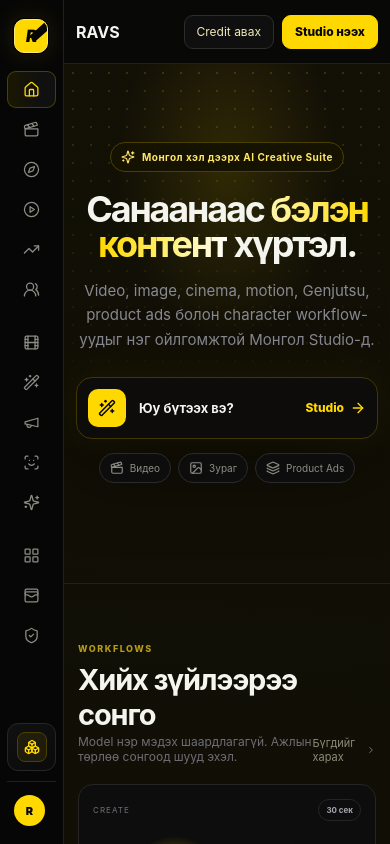
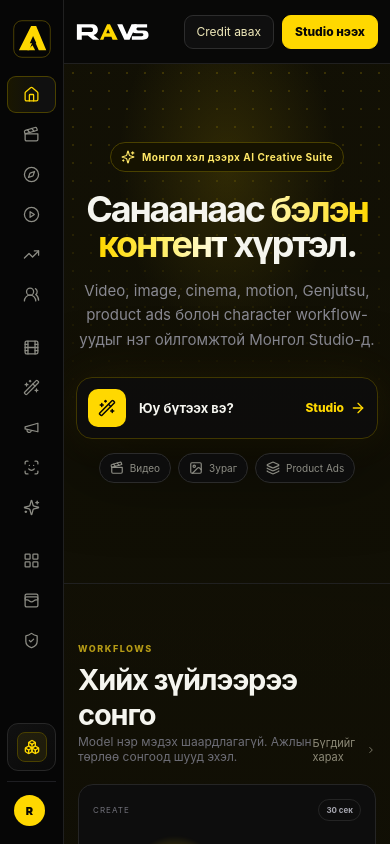
Before and after one commit to ssboroo/rainyaivideostudio, a Next.js app: page / in a window 390 px wide. Shown: the top 844 px of the page. Built offline with nearby package versions, Linux system fonts and the light colour scheme; no server answers.

Commit message:
Integrate final RAVS logo and website wordmark

```diff
--- a/app/globals.css
+++ b/app/globals.css
@@ -333,3 +333,33 @@
   background:#121212;
 }
 .fullSelect:focus,.inlineSettings select:focus{outline:1px solid #625500}
+
+
+/* RAVS primary website logo */
+.ravsLogo{display:inline-flex;align-items:center;line-height:1;color:#fff}
+.ravsLogoDesktop{display:inline-flex;flex-direction:column;align-items:flex-start;gap:2px}
+.ravsLogoWordmark{display:block;width:142px;height:auto;overflow:visible}
+.ravsLogoSubtitle{display:block;color:#d9d9d2;font-size:7px;font-weight:650;letter-spacing:.29em;white-space:nowrap;margin-left:2px}
+.ravsLogoTagline{display:block;color:var(--ravs-yellow,#ffd800);font-size:6px;font-weight:850;letter-spacing:.34em;white-space:nowrap;margin:3px 0 0 2px}
+.ravsLogoMark,.ravsLogoMobileMark{width:36px;height:36px;display:block}
+.ravsLogoMobileMark{display:none}
+.ravsSidebarBrand{padding:4px 8px 20px;min-height:54px}
+.ravsSidebarBrand .ravsLogoWordmark{width:142px}
+.ravsSidebarBrand .ravsLogoSubtitle{font-size:6.5px;letter-spacing:.25em}
+.ravsTopBrand{align-items:center!important;gap:10px!important}
+.ravsTopWordmark{width:82px}
+.authBrand{display:flex!important;justify-content:flex-start;align-items:center;text-decoration:none}
+.authBrand .ravsLogoWordmark{width:190px}
+.authBrand .ravsLogoSubtitle{font-size:8px;letter-spacing:.3em;margin-top:2px}
+.authBrand .ravsLogoTagline{font-size:7px;letter-spacing:.36em;margin-top:5px}
+.authCard .authBrand+.authBrand{display:none}
+@media(max-width:760px){
+  .ravsSidebarBrand{padding:4px 7px 18px;justify-content:center}
+  .ravsSidebarBrand .ravsLogoDesktop{display:none}
+  .ravsSidebarBrand .ravsLogoMobileMark{display:block;width:38px;height:38px}
+}
+@media(max-width:520px){
+  .ravsTopWordmark{width:72px}
+  .topBrand.ravsTopBrand>span{display:none}
+  .authBrand .ravsLogoWordmark{width:165px}
+}
--- a/app/layout.tsx
+++ b/app/layout.tsx
@@ -1,4 +1,4 @@
 import type { Metadata,Viewport } from "next";import "./globals.css";
-export const metadata:Metadata={title:{default:"RAVS — Rainy AI Video Studio",template:"%s · RAVS"},description:"Монгол хэл дээрх Higgsfield-powered AI Video & Image Creative Studio",applicationName:"RAVS"};
-export const viewport:Viewport={themeColor:"#070708",colorScheme:"dark"};
+export const metadata:Metadata={title:{default:"RAVS — Rainy AI Video Studio",template:"%s · RAVS"},description:"Монгол хэл дээрх AI Video & Image Creative Studio",applicationName:"RAVS"};
+export const viewport:Viewport={themeColor:"#050505",colorScheme:"dark"};
 export default function RootLayout({children}:{children:React.ReactNode}){return <html lang="mn"><body>{children}</body></html>}
--- a/app/page.tsx
+++ b/app/page.tsx
@@ -10,6 +10,7 @@
   WandSparkles,
 } from "lucide-react";
 import { Sidebar } from "@/components/sidebar";
+import { RavsWordmark } from "@/components/ravs-logo";
 import { VideoShowcase } from "@/components/video-showcase";
 import { TrendShowcase } from "@/components/trend-showcase";
 import { CommunityInspiration } from "@/components/community-inspiration";
@@ -24,8 +25,8 @@
       <Sidebar />
       <section className="content productHome">
         <header className="topbar">
-          <div className="topBrand">
-            <b>RAVS</b>
+          <div className="topBrand ravsTopBrand">
+            <RavsWordmark className="ravsTopWordmark" />
             <span>AI Creative Suite</span>
           </div>
           <div className="topActions">
--- a/components/auth-form.tsx
+++ b/components/auth-form.tsx
@@ -1,7 +1,7 @@
 "use client";
-import Link from "next/link";import { useRouter } from "next/navigation";import { FormEvent,useState } from "react";
+import Link from "next/link";import { useRouter } from "next/navigation";import { FormEvent,useState } from "react";import { RavsLogo } from "@/components/ravs-logo";
 export function AuthForm({mode}:{mode:"login"|"register"}){
  const router=useRouter();const[name,setName]=useState("");const[email,setEmail]=useState("");const[password,setPassword]=useState("");const[error,setError]=useState("");const[busy,setBusy]=useState(false);
  async function submit(e:FormEvent){e.preventDefault();setBusy(true);setError("");try{const r=await fetch(`/api/auth/${mode}`,{method:"POST",headers:{"content-type":"application/json"},body:JSON.stringify({name,email,password})});const d=await r.json();if(!r.ok)throw new Error(d.error||"Алдаа гарлаа.");router.push("/studio");router.refresh()}catch(e){setError(e instanceof Error?e.message:"Алдаа гарлаа.")}finally{setBusy(false)}}
- return <form className="authCard" onSubmit={submit}><Link href="/" className="authBrand">RAVS</Link><h1>{mode==="login"?"Нэвтрэх":"Бүртгэл үүсгэх"}</h1><p>Rainy AI Video Studio</p>{mode==="register"&&<label>Нэр<input value={name} onChange={e=>setName(e.target.value)} placeholder="Таны нэр"/></label>}<label>Имэйл<input type="email" required value={email} onChange={e=>setEmail(e.target.value)} placeholder="name@example.com"/></label><label>Нууц үг<input type="password" required minLength={8} value={password} onChange={e=>setPassword(e.target.value)} placeholder="••••••••"/></label>{error&&<div className="formError">{error}</div>}<button className="primary wide" disabled={busy}>{busy?"Түр хүлээнэ үү…":mode==="login"?"Нэвтрэх":"Бүртгүүлэх"}</button><small>{mode==="login"?<>Бүртгэлгүй юу? <Link href="/register">Бүртгүүлэх</Link></>:<>Бүртгэлтэй юу? <Link href="/login">Нэвтрэх</Link></>}</small></form>
+ return <form className="authCard" onSubmit={submit}><Link href="/" className="authBrand"><RavsLogo showSubtitle showTagline /></Link><h1>{mode==="login"?"Нэвтрэх":"Бүртгэл үүсгэх"}</h1><p>Rainy AI Video Studio</p>{mode==="register"&&<label>Нэр<input value={name} onChange={e=>setName(e.target.value)} placeholder="Таны нэр"/></label>}<label>Имэйл<input type="email" required value={email} onChange={e=>setEmail(e.target.value)} placeholder="name@example.com"/></label><label>Нууц үг<input type="password" required minLength={8} value={password} onChange={e=>setPassword(e.target.value)} placeholder="••••••••"/></label>{error&&<div className="formError">{error}</div>}<button className="primary wide" disabled={busy}>{busy?"Түр хүлээнэ үү…":mode==="login"?"Нэвтрэх":"Бүртгүүлэх"}</button><small>{mode==="login"?<>Бүртгэлгүй юу? <Link href="/register">Бүртгүүлэх</Link></>:<>Бүртгэлтэй юу? <Link href="/login">Нэвтрэх</Link></>}</small></form>
 }
--- /dev/null
+++ b/components/ravs-logo.tsx
@@ -0,0 +1,86 @@
+import type { CSSProperties } from "react";
+
+type RavsLogoProps = {
+  className?: string;
+  compact?: boolean;
+  showSubtitle?: boolean;
+  showTagline?: boolean;
+  title?: string;
+};
+
+const yellow = "#FFD800";
+const white = "#FFFFFF";
+const black = "#050505";
+
+function Mark({ className = "" }: { className?: string }) {
+  return (
+    <svg
+      className={className}
+      viewBox="0 0 64 64"
+      role="img"
+      aria-hidden="true"
+    >
+      <rect width="64" height="64" rx="15" fill={black} />
+      <path d="M10 51 30.5 10h8.5L56 51H43.4L35 31.6 27.2 51Z" fill={yellow} />
+      <path d="M28.3 39.2h11.1l-5.6-12.1Z" fill={black} />
+      <path d="M24 51h13.3l-4.4-8.6Z" fill={yellow} />
+      <rect x="1.2" y="1.2" width="61.6" height="61.6" rx="13.8" fill="none" stroke="#FFD80055" strokeWidth="1.4" />
+    </svg>
+  );
+}
+
+function Wordmark({ className = "" }: { className?: string }) {
+  const style = { "--ravs-yellow": yellow } as CSSProperties;
+  return (
+    <svg
+      className={className}
+      viewBox="0 0 250 62"
+      role="img"
+      aria-label="RAVS"
+      style={style}
+    >
+      <path
+        d="M3 4h50c15 0 23 7 23 19 0 10-5 16-15 19l20 16H59L41 43H20v15H3Zm17 12v15h31c5 0 8-2 8-7 0-5-3-8-8-8Z"
+        fill={white}
+      />
+      <path d="M83 58 108 4h10l27 54h-18l-4-10H99l-4 10Z" fill={yellow} />
+      <path d="M105 36h13l-6.8-15Z" fill={black} />
+      <path d="M143 4h18l16 36 16-36h18l-25 54h-18Z" fill={white} />
+      <path
+        d="M209 4h38v12h-31c-4 0-6 2-6 5 0 3 2 5 6 5h18c12 0 18 5 18 16 0 11-7 16-20 16h-38V46h34c4 0 6-2 6-5 0-3-2-5-6-5h-18c-12 0-18-6-18-16 0-10 6-16 17-16Z"
+        fill={white}
+      />
+    </svg>
+  );
+}
+
+export function RavsLogo({
+  className = "",
+  compact = false,
+  showSubtitle = false,
+  showTagline = false,
+  title = "RAVS — Rainy AI Video Studio",
+}: RavsLogoProps) {
+  if (compact) {
+    return (
+      <span className={"ravsLogo ravsLogoCompact " + className} title={title}>
+        <Mark className="ravsLogoMark" />
+      </span>
+    );
+  }
+
+  return (
+    <span className={"ravsLogo " + className} title={title}>
+      <span className="ravsLogoDesktop">
+        <Wordmark className="ravsLogoWordmark" />
+        {showSubtitle && <span className="ravsLogoSubtitle">RAINY AI VIDEO STUDIO</span>}
+        {showTagline && <span className="ravsLogoTagline">CREATE IN MOTION.</span>}
+      </span>
+      <Mark className="ravsLogoMobileMark" />
+    </span>
+  );
+}
+
+export function RavsWordmark({ className = "" }: { className?: string }) {
+  return <Wordmark className={"ravsLogoWordmark " + className} />;
+}
--- a/components/sidebar.tsx
+++ b/components/sidebar.tsx
@@ -2,6 +2,7 @@
 
 import Link from "next/link";
 import { usePathname } from "next/navigation";
+import { RavsLogo } from "@/components/ravs-logo";
 import {
   BadgeDollarSign,
   Boxes,
@@ -65,12 +66,8 @@
 
   return (
     <aside className="sidebar">
-      <Link href="/" className="brand" aria-label="RAVS home">
-        <span className="brandMark" aria-hidden><span className="brandMonogram">R</span></span>
-        <span className="brandCopy">
-          <b className="brandWordmark">RAVS</b>
-          <small>Rainy AI Video Studio</small>
-        </span>
+      <Link href="/" className="brand ravsSidebarBrand" aria-label="RAVS home">
+        <RavsLogo showSubtitle />
       </Link>
 
       <nav className="sideNav">
```
Also changed, not shown: app/icon.svg (added), public/ravs-logo.svg (added).
